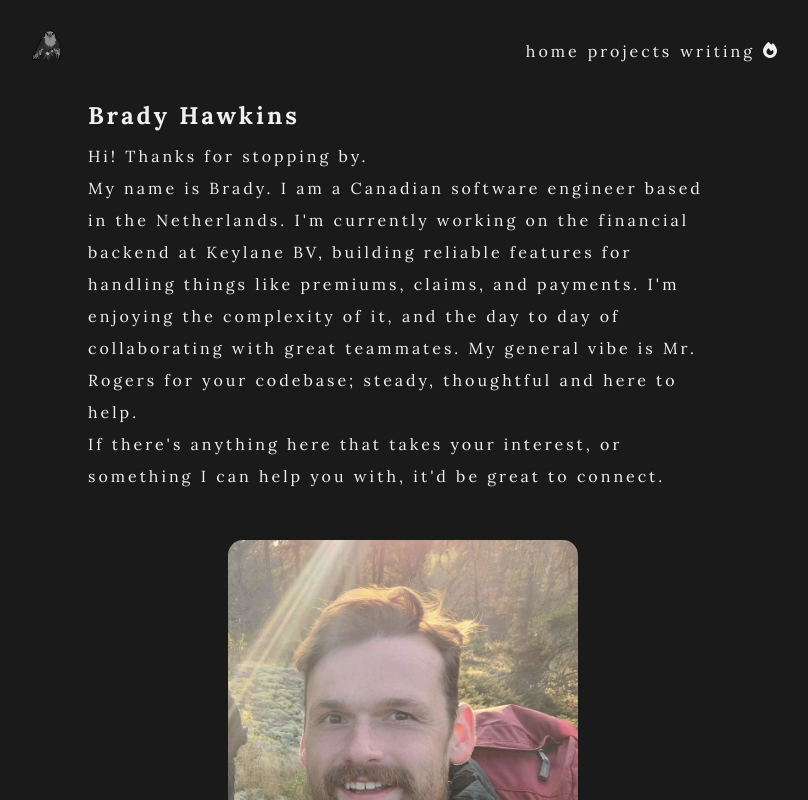
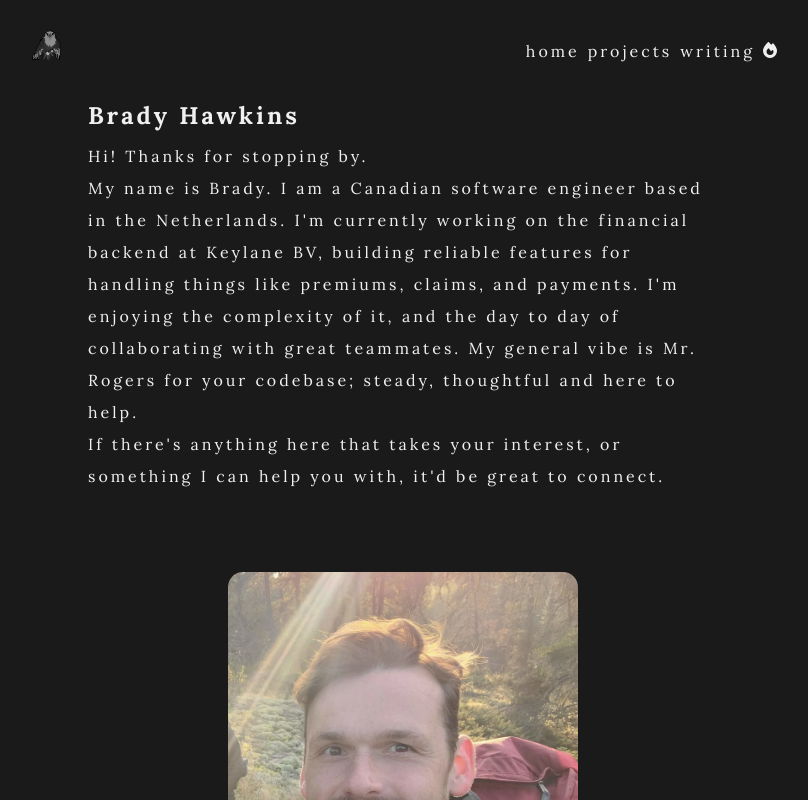
Before and after one commit to hawk0120/hawk0120.dev, an Angular app: page / in a window 1280 px wide. Shown: the top 800 px of the page, without its empty margins (237-1045 px from the left). Built offline with nearby package versions, Linux system fonts and the light colour scheme.

Commit message:
Update home.html

```diff
--- a/src/app/pages/home/home.html
+++ b/src/app/pages/home/home.html
@@ -1,3 +1,4 @@
+<div class="home-section">
   <div class="home-container fade-lines">
     <h2><strong>Brady Hawkins</strong></h2>
     <p>Hi! Thanks for stopping by.</p>
@@ -6,7 +7,7 @@
     <p>If there's anything here that takes your interest, or something I can help you with, it'd be great to connect.</p>
   </div>
 
-
   <div class="photo-container">
-<img ngSrc="photo-me.webp" priority alt="Photo of Brady" width="800"  height="400" class="home-photo"/>
+    <img ngSrc="photo-me.webp" priority alt="Photo of Brady" width="800" height="400" class="home-photo"/>
   </div>
+</div>
```
Lines whose indentation alone changed are shown as unchanged.
